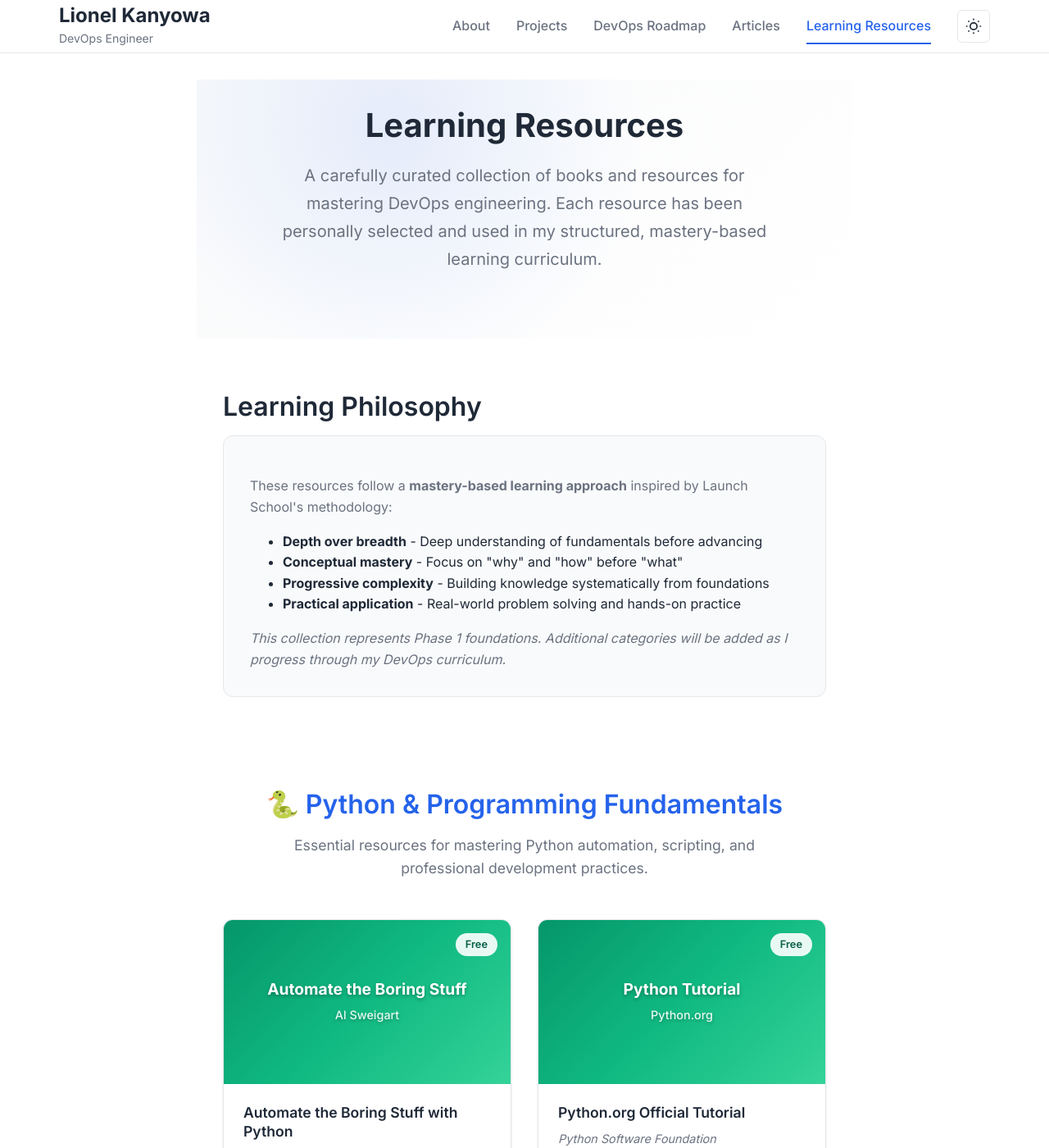
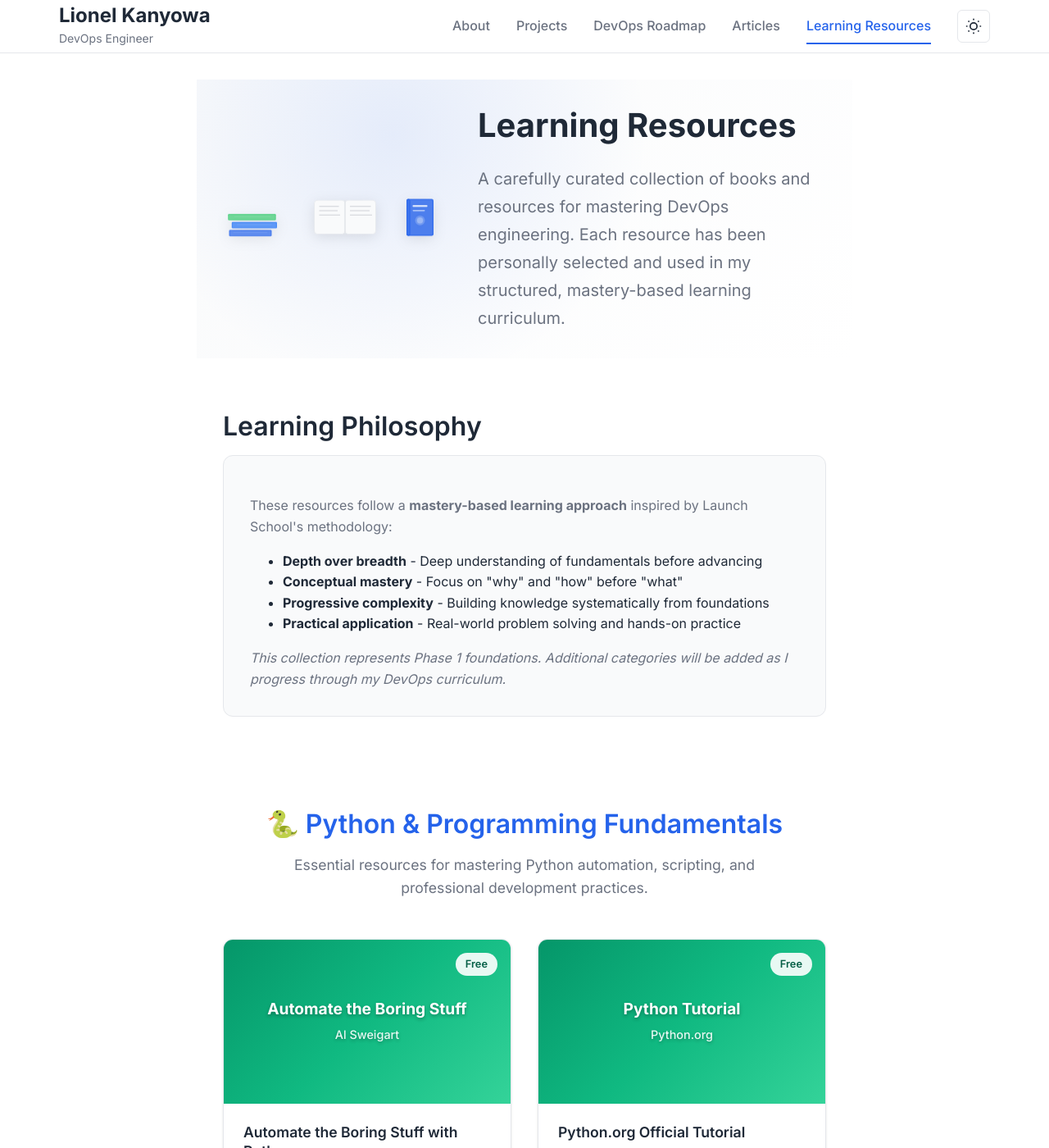
Before and after one commit to lionelkanyowa/lionelkanyowa.github.io, a Jekyll site: the page built from resources.md, in a window 1280 px wide and 1400 px high. Shown: the whole window at 82% size. Built offline with Jekyll 4.4.1, drawn with Linux system fonts in a browser that asks for light colours.

Commit message:
chore: updated resources page for better CSS styling.

```diff
--- a/assets/css/main.css
+++ b/assets/css/main.css
@@ -2682,6 +2682,107 @@ section {
   margin: 0 auto;
 }
 
+/* Hero Section with Book Graphics */
+.hero-with-graphics {
+  display: flex;
+  align-items: center;
+  justify-content: center;
+  gap: 3rem;
+  text-align: left;
+}
+
+.hero-graphics {
+  display: flex;
+  gap: 1.5rem;
+  align-items: flex-end;
+  flex-shrink: 0;
+}
+
+.book-graphic {
+  transition: all var(--transition-normal);
+  filter: drop-shadow(0 4px 8px rgba(0, 0, 0, 0.1));
+}
+
+.book-graphic:hover {
+  transform: translateY(-4px);
+  filter: drop-shadow(0 8px 16px rgba(0, 0, 0, 0.15));
+}
+
+.book-stack {
+  width: 80px;
+  height: 65px;
+  animation: float 6s ease-in-out infinite;
+}
+
+.open-book {
+  width: 90px;
+  height: 60px;
+  animation: float 6s ease-in-out infinite 2s;
+}
+
+.single-book {
+  width: 45px;
+  height: 60px;
+  animation: float 6s ease-in-out infinite 4s;
+}
+
+@keyframes float {
+  0%, 100% { transform: translateY(0px); }
+  50% { transform: translateY(-8px); }
+}
+
+.hero-content {
+  flex: 1;
+  max-width: 600px;
+}
+
+.hero-content h1 {
+  margin-bottom: 1.5rem;
+  text-align: left;
+}
+
+.hero-content .hero-subtitle {
+  text-align: left;
+  margin: 0;
+}
+
+/* Mobile responsive for hero graphics */
+@media (max-width: 768px) {
+  .hero-with-graphics {
+    flex-direction: column;
+    text-align: center;
+    gap: 2rem;
+  }
+
+  .hero-graphics {
+    justify-content: center;
+    gap: 1rem;
+  }
+
+  .book-stack {
+    width: 60px;
+    height: 50px;
+  }
+
+  .open-book {
+    width: 70px;
+    height: 45px;
+  }
+
+  .single-book {
+    width: 35px;
+    height: 45px;
+  }
+
+  .hero-content h1 {
+    text-align: center;
+  }
+
+  .hero-content .hero-subtitle {
+    text-align: center;
+  }
+}
+
 .bookshelf-section {
   padding: 3rem 0;
   border-bottom: 1px solid var(--border-color);
--- a/resources.md
+++ b/resources.md
@@ -6,8 +6,76 @@ permalink: /resources/
 
 <div class="hero section-small">
   <div class="wrapper">
-    <h1>Learning Resources</h1>
-    <p class="hero-subtitle">A carefully curated collection of books and resources for mastering DevOps engineering. Each resource has been personally selected and used in my structured, mastery-based learning curriculum.</p>
+    <div class="hero-with-graphics">
+      <div class="hero-graphics">
+        <!-- Stack of Books Icon -->
+        <svg class="book-graphic book-stack" viewBox="0 0 120 100" xmlns="http://www.w3.org/2000/svg">
+          <!-- Book 1 (bottom) -->
+          <rect x="10" y="70" width="80" height="12" rx="2" fill="var(--primary-color)" opacity="0.8"/>
+          <rect x="12" y="72" width="76" height="8" rx="1" fill="white" opacity="0.1"/>
+
+          <!-- Book 2 (middle) -->
+          <rect x="15" y="55" width="85" height="12" rx="2" fill="var(--accent-color)" opacity="0.9"/>
+          <rect x="17" y="57" width="81" height="8" rx="1" fill="white" opacity="0.1"/>
+
+          <!-- Book 3 (top) -->
+          <rect x="8" y="40" width="90" height="12" rx="2" fill="#22c55e" opacity="0.7"/>
+          <rect x="10" y="42" width="86" height="8" rx="1" fill="white" opacity="0.1"/>
+
+          <!-- Decorative pages -->
+          <line x1="20" y1="45" x2="88" y2="45" stroke="white" stroke-width="0.5" opacity="0.3"/>
+          <line x1="25" y1="60" x2="90" y2="60" stroke="white" stroke-width="0.5" opacity="0.3"/>
+          <line x1="18" y1="75" x2="82" y2="75" stroke="white" stroke-width="0.5" opacity="0.3"/>
+        </svg>
+
+        <!-- Open Book Icon -->
+        <svg class="book-graphic open-book" viewBox="0 0 120 80" xmlns="http://www.w3.org/2000/svg">
+          <!-- Left page -->
+          <path d="M10 20 Q10 15 15 15 L55 15 Q60 15 60 20 L60 65 Q60 70 55 70 L15 70 Q10 70 10 65 Z"
+                fill="var(--card-bg)" stroke="var(--border-color)" stroke-width="1"/>
+
+          <!-- Right page -->
+          <path d="M60 20 Q60 15 65 15 L105 15 Q110 15 110 20 L110 65 Q110 70 105 70 L65 70 Q60 70 60 65 Z"
+                fill="var(--card-bg)" stroke="var(--border-color)" stroke-width="1"/>
+
+          <!-- Center binding -->
+          <line x1="60" y1="15" x2="60" y2="70" stroke="var(--border-color)" stroke-width="2"/>
+
+          <!-- Text lines -->
+          <line x1="18" y1="25" x2="50" y2="25" stroke="var(--text-secondary)" stroke-width="1" opacity="0.4"/>
+          <line x1="18" y1="32" x2="48" y2="32" stroke="var(--text-secondary)" stroke-width="1" opacity="0.4"/>
+          <line x1="18" y1="39" x2="52" y2="39" stroke="var(--text-secondary)" stroke-width="1" opacity="0.4"/>
+
+          <line x1="68" y1="25" x2="102" y2="25" stroke="var(--text-secondary)" stroke-width="1" opacity="0.4"/>
+          <line x1="68" y1="32" x2="100" y2="32" stroke="var(--text-secondary)" stroke-width="1" opacity="0.4"/>
+          <line x1="68" y1="39" x2="104" y2="39" stroke="var(--text-secondary)" stroke-width="1" opacity="0.4"/>
+        </svg>
+
+        <!-- Single Book Icon -->
+        <svg class="book-graphic single-book" viewBox="0 0 60 80" xmlns="http://www.w3.org/2000/svg">
+          <!-- Book cover -->
+          <rect x="8" y="10" width="44" height="60" rx="3" fill="var(--primary-color)" opacity="0.9"/>
+          <rect x="10" y="12" width="40" height="56" rx="2" fill="white" opacity="0.1"/>
+
+          <!-- Book spine -->
+          <rect x="8" y="10" width="6" height="60" rx="3" fill="var(--primary-color)"/>
+          <rect x="9" y="12" width="4" height="56" fill="white" opacity="0.1"/>
+
+          <!-- Title area -->
+          <rect x="18" y="20" width="24" height="3" rx="1" fill="white" opacity="0.8"/>
+          <rect x="18" y="28" width="20" height="2" rx="1" fill="white" opacity="0.6"/>
+
+          <!-- Decorative elements -->
+          <circle cx="30" cy="45" r="8" fill="white" opacity="0.2"/>
+          <circle cx="30" cy="45" r="5" fill="white" opacity="0.3"/>
+        </svg>
+      </div>
+
+      <div class="hero-content">
+        <h1>Learning Resources</h1>
+        <p class="hero-subtitle">A carefully curated collection of books and resources for mastering DevOps engineering. Each resource has been personally selected and used in my structured, mastery-based learning curriculum.</p>
+      </div>
+    </div>
   </div>
 </div>
 
```
Also changed, not shown: 3 other files.
